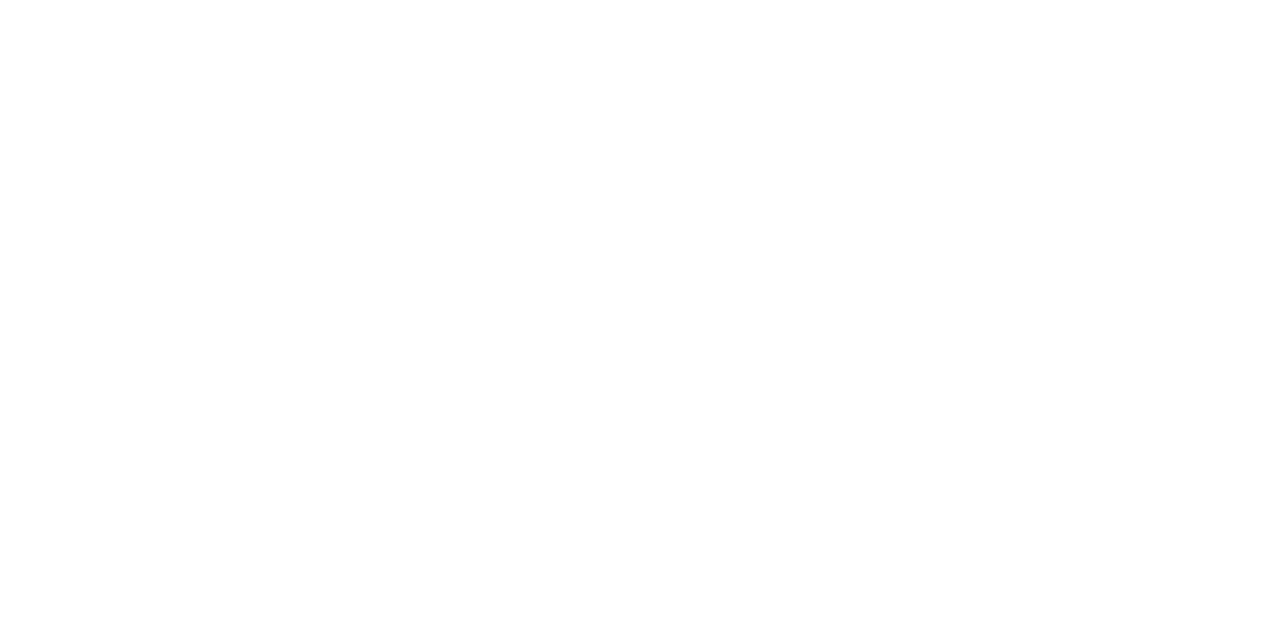
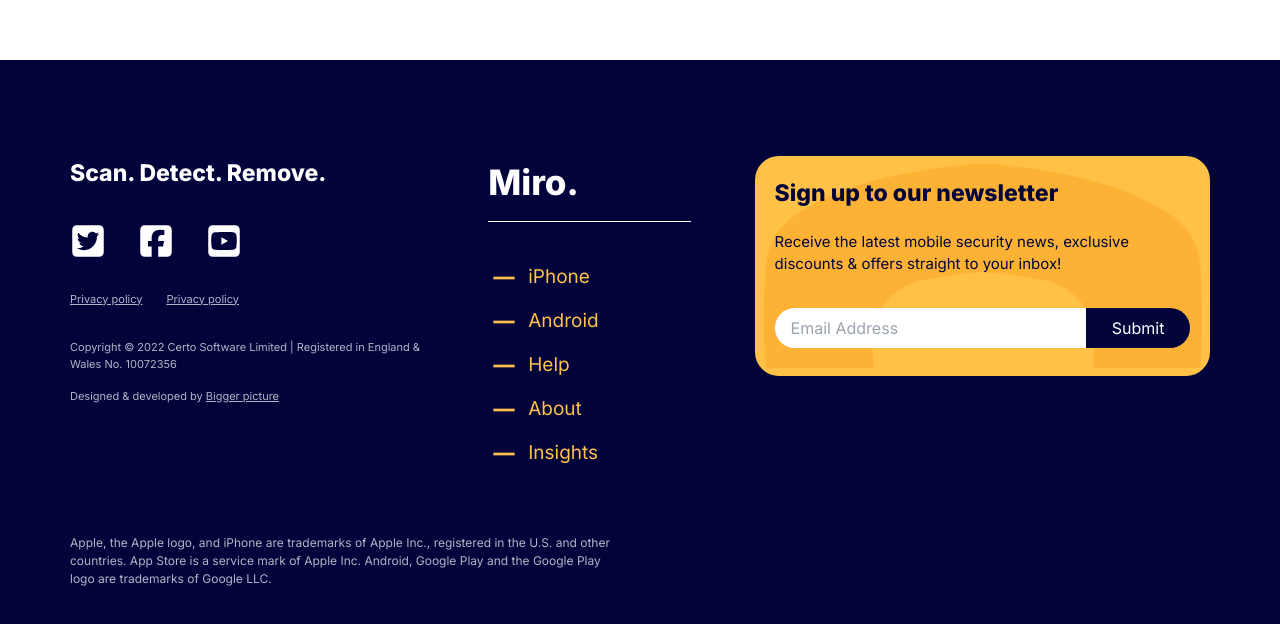
Before and after one commit to maruf-hossain-munna/miro, a Next.js app: page / in a window 1280 px wide. Shown: the part 878-1502 px from the top of the page. Before the commit the page ends 800 px from the top, so only its background shows below. Built offline with nearby package versions, Linux system fonts and the light colour scheme.

Commit message:
footer area done

```diff
--- a/app/layout.tsx
+++ b/app/layout.tsx
@@ -2,6 +2,7 @@
 import { Inter } from "next/font/google";
 import "./globals.css";
 import Header from "@/components/shared/Header";
+import Footer from "@/components/shared/Footer";
 
 const inter = Inter({ subsets: ["latin"] });
 
@@ -20,6 +21,7 @@
       <body className={inter.className}>
         <Header />
         {children}
+        <Footer />
       </body>
     </html>
   );
--- a/app/page.tsx
+++ b/app/page.tsx
@@ -5,7 +5,7 @@
 
 export default function Home() {
   return (
-    <div>
+    <div className="min-h-screen">
       <Container>
         <h2 className="bg-dark-purple text-sky-blue">hello world</h2>
         <Button
--- a/components/shared/Container.tsx
+++ b/components/shared/Container.tsx
@@ -4,7 +4,7 @@
 
 const Container: React.FC<childrenProps> = ({ children }) => {
     return (
-        <div className="max-w-[1140px] xl:px-12 md:px-4 px-4 mx-auto">
+        <div className="max-w-[1140px] xl:px-0 md:px-4 px-4 mx-auto">
             {children}
         </div>
     );
--- /dev/null
+++ b/components/shared/Footer.tsx
@@ -0,0 +1,96 @@
+import Link from "next/link";
+import Container from "./Container";
+import { MdOutlineHorizontalRule } from "react-icons/md";
+import { FaSquareFacebook, FaSquareTwitter, FaSquareYoutube } from "react-icons/fa6";
+
+
+export default function Footer() {
+    return (
+        <div className="bg-dark-purple py-16 lg:py-24">
+            <Container>
+                <div className="flex flex-col-reverse lg:flex-row justify-between gap-12 lg:gap-16">
+                    <div className="w-full lg:w-[35%]">
+                        <h4 className=" text-white text-[23px] font-extrabold">Scan. Detect. Remove.</h4>
+                        <div className="mt-8 flex items-center gap-8">
+                            <FaSquareTwitter size={36} className="text-white" />
+                            <FaSquareFacebook size={36} className="text-white" />
+                            <FaSquareYoutube size={36} className="text-white" />
+                        </div>
+                        <div className="mt-8 flex items-center gap-6">
+                            <Link href='/' className="underline text-white/70 text-[11px]">
+                                Privacy policy
+                            </Link>
+                            <Link href='/' className="underline text-white/70 text-[11px]">
+                                Privacy policy
+                            </Link>
+                        </div>
+
+                        <div className="mt-8 text-[11px] text-white/70">
+                            <p>
+                                Copyright © 2022 Certo Software Limited | Registered in England & Wales No. 10072356
+                            </p>
+                            <p className="mt-4">
+                                Designed & developed by <Link href='' className="underline"> Bigger picture</Link>
+                            </p>
+
+                        </div>
+                    </div>
+
+                    <div className="w-full lg:w-[20%] hidden lg:block text-white">
+                        <h4 className="text-[35px] font-extrabold">
+                            Miro.
+                        </h4>
+                        <hr className="border-x-2 border-white mt-3" />
+
+                        <ul className="flex flex-col gap-3 mt-10">
+                            <li className="text-[19px] text-light-orrange flex items-center gap-2">
+                                <MdOutlineHorizontalRule size={32} /> iPhone
+                            </li>
+                            <li className="text-[19px] text-light-orrange flex items-center gap-2">
+                                <MdOutlineHorizontalRule size={32} /> Android
+                            </li>
+                            <li className="text-[19px] text-light-orrange flex items-center gap-2">
+                                <MdOutlineHorizontalRule size={32} /> Help
+                            </li>
+                            <li className="text-[19px] text-light-orrange flex items-center gap-2">
+                                <MdOutlineHorizontalRule size={32} /> About
+                            </li>
+                            <li className="text-[19px] text-light-orrange flex items-center gap-2">
+                                <MdOutlineHorizontalRule size={32} /> Insights
+                            </li>
+                        </ul>
+                    </div>
+
+                    <div className="w-full lg:w-[45%]">
+                        <div className="bg-light-orrange p-2 rounded-3xl">
+                            <div className="bg-[url('/images/newsletter-bg.png')] p-3 bg-no-repeat bg-cover z-30">
+                                <h3 className="text-[#02033B] text-[23px] font-extrabold">Sign up to our newsletter</h3>
+                                <p className="text-[#02033B] text-[15px] mt-5">
+                                    Receive the latest mobile security news, exclusive discounts & offers straight to your inbox!
+                                </p>
+                                <div className=" mt-8 mb-2">
+                                    <input
+                                        type="email"
+                                        name="email"
+                                        id=""
+                                        className="rounded-l-[21px] px-4 py-2 w-[75%]"
+                                        placeholder="Email Address"
+                                    />
+                                    <button type="submit" className="bg-dark-purple text-white w-[25%] py-2 rounded-r-[21px] ">
+                                        Submit
+                                    </button>
+                                </div>
+                            </div>
+                        </div>
+                    </div>
+                </div>
+
+                <div className="mt-8 lg:mt-16 w-full  lg:w-[48%] text-[12px] text-white/70">
+                    <p>
+                        Apple, the Apple logo, and iPhone are trademarks of Apple Inc., registered in the U.S. and other countries. App Store is a service mark of Apple Inc. Android, Google Play and the Google Play logo are trademarks of Google LLC.
+                    </p>
+                </div>
+            </Container>
+        </div>
+    )
+}
--- a/components/shared/Header.tsx
+++ b/components/shared/Header.tsx
@@ -5,14 +5,14 @@
 
 export default function Header() {
     return (
-        <div className="max-w-[1380px] mx-auto xl:px-12 md:px-4 px-4 h-[90px] border-b-[1px] border-b-[#F0F0F0] flex justify-between items-center mb-12">
+        <div className="max-w-[1380px] mx-auto xl:px-8 md:px-4 px-4 h-[90px] border-b-[1px] border-b-[#F0F0F0] flex justify-between items-center mb-12">
             <div className="flex items-center gap-5">
                 <div>
                     <Image
                         src='/images/logo.png'
                         alt="Miro Logo"
-                        width={91}
-                        height={32}
+                        width={100}
+                        height={40}
                     />
                 </div>
 
```
Also changed, not shown: public/images/newsletter-bg.png (added). Lines whose indentation alone changed are shown as unchanged.
